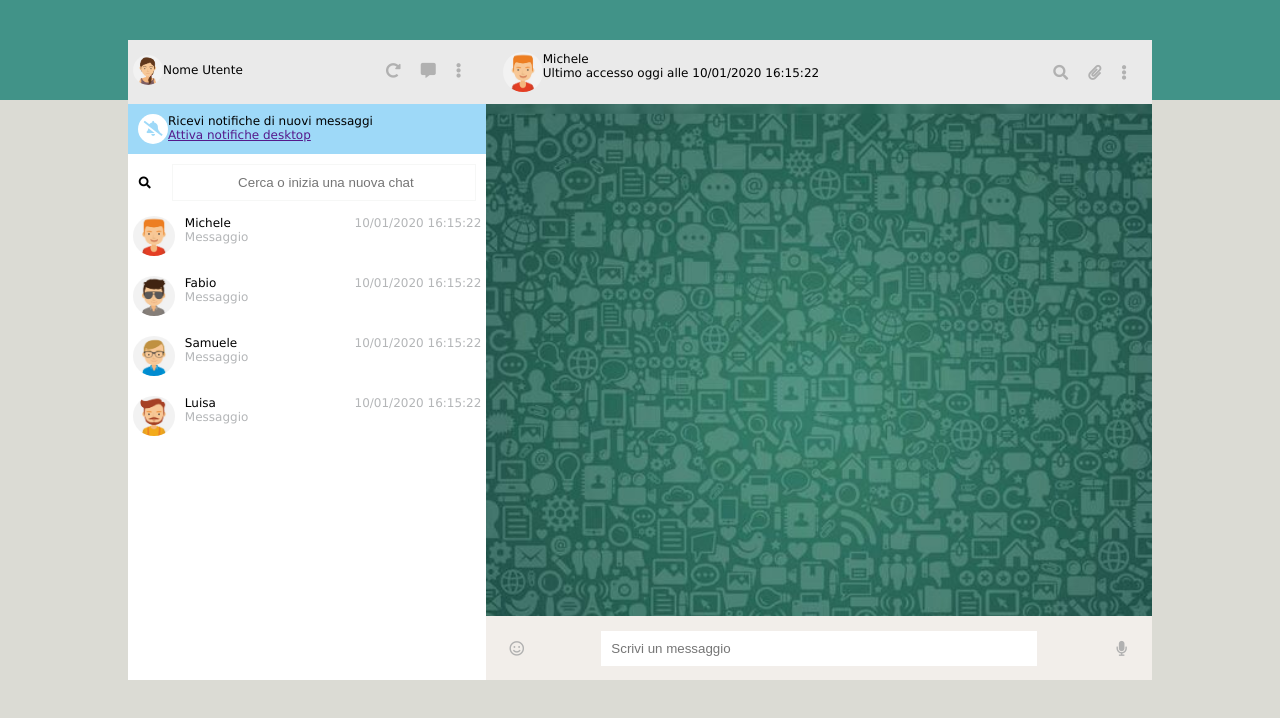
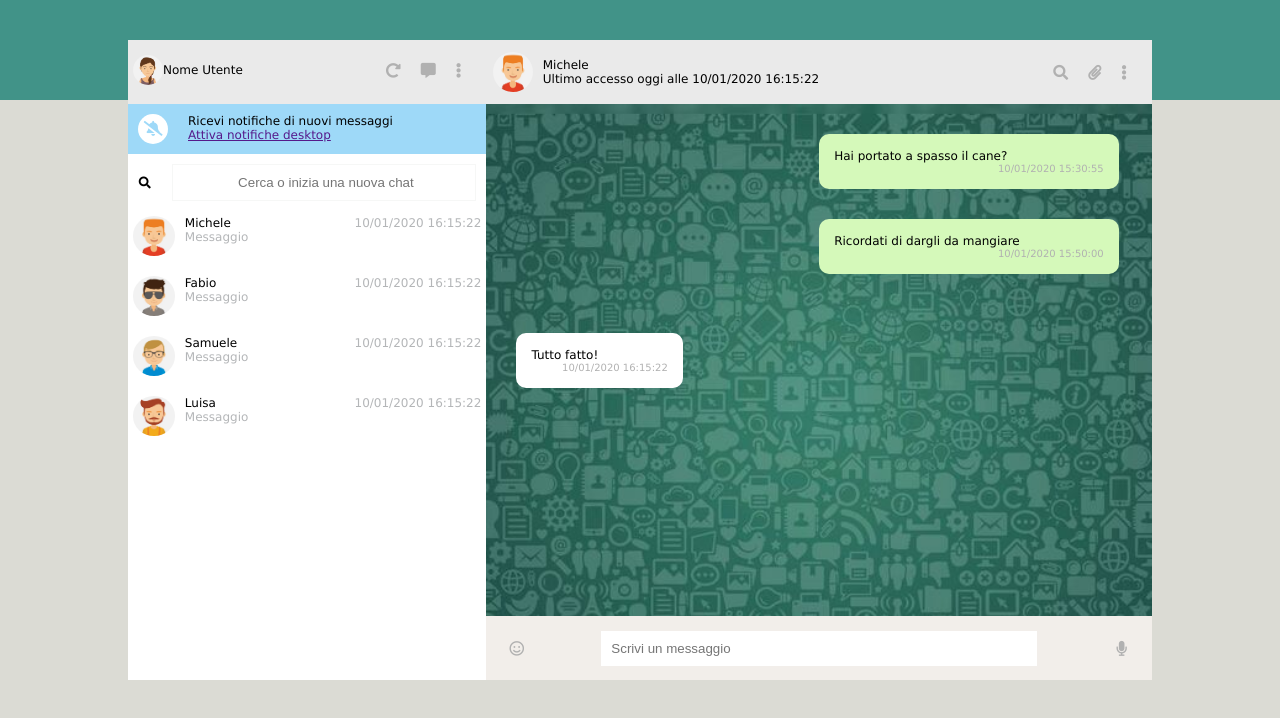
Before and after one commit to oryven/vue-boolzapp, a plain HTML site: page index.html in a window 1280 px wide. Drawn offline with nearby package versions, Linux system fonts and the light colour scheme.

Commit message:
messaggi chat

```diff
--- a/css/style.css
+++ b/css/style.css
@@ -81,6 +81,7 @@ aside {
     background-color: white;
     border-radius: 50%;
     text-align: center;
+    margin-right: 20px;
 }
 .notifiche i {
     color: #9ed9f8;
@@ -157,12 +158,14 @@ section {
 
 #chat-attiva{
     display: flex;
+    align-items: center;
 }
 
 #chat-attiva img {
     width: 40px;
     height: 40px;
     border-radius: 50%;
+    margin-right: 10px;
 }
 
 .chat-icons, .chat-utente {
@@ -181,9 +184,44 @@ section {
 /* chat attiva */
 
 .chat {
+    display: flex;
     height: 80%;
     background-image: url("../img/sfondo-chat.jpg");
     background-size: cover;
+}
+
+#messaggi-utente{
+    width: 50%;
+    display: flex;
+    flex-direction: column;
+}
+
+#messaggi-contatto{
+    width: 50%;
+    display: flex;
+    align-items: center;
+}
+
+.messaggio-inviato {
+    background-color: #D5F9BA;
+    width: 90%;
+    padding: 15px;
+    border-radius: 10px;
+    margin-top: 30px;
+}
+
+.data-mess {
+    font-size: 10px;
+    text-align: right;
+    color: #B1B1B1;
+}
+
+.messeggio-ricevuto {
+    background-color: white;
+    width: 50%;
+    padding: 15px;
+    border-radius: 10px;
+    margin-left: 30px;
 }
 
 /* nuovo mess */
--- a/index.html
+++ b/index.html
@@ -11,11 +11,12 @@
 <body>
 
     <div id="container">
+
         <div class="green"></div>
 
         <main>
 
-<!-- sezione di sinistra: elenco chat -->
+        <!-- sezione di sinistra: elenco chat -->
 
             <aside>
                 <div class="nome-utente">
@@ -66,7 +67,7 @@
 
                 </div>
 
-<!-- elenco utenti -->
+                <!-- elenco utenti -->
 
                 <div class="container-Contatti">
 
@@ -94,7 +95,7 @@
 
             </aside>
 
-<!-- sezione di destra chat principale -->
+            <!-- sezione di destra chat principale -->
 
             <section>
                 <div class="nav">
@@ -128,8 +129,41 @@
                     </div>
                 </div>
 
-<!-- chat attiva -->
+                <!-- chat attiva -->
                 <div class="chat">
+
+                    <div id="messaggi-contatto">
+
+                        <div class="messeggio-ricevuto">
+
+                            <div>Tutto fatto!</div>
+
+                            <div class="data-mess">10/01/2020 16:15:22</div>
+
+                        </div>
+
+                    </div>
+
+                    <div id="messaggi-utente">
+
+                        <div class="messaggio-inviato">
+
+                            <div>Hai portato a spasso il cane?</div>
+
+                            <div class="data-mess">10/01/2020 15:30:55</div>
+
+                        </div>
+
+                        <div class="messaggio-inviato">
+
+                            <div>Ricordati di dargli da mangiare</div>
+
+                            <div class="data-mess">10/01/2020 15:50:00</div>
+
+                        </div>
+
+                    </div>
+
 
 
                 </div>
@@ -152,7 +186,6 @@
 
             </section>
 
-
         </main>
 
     </div>
```
